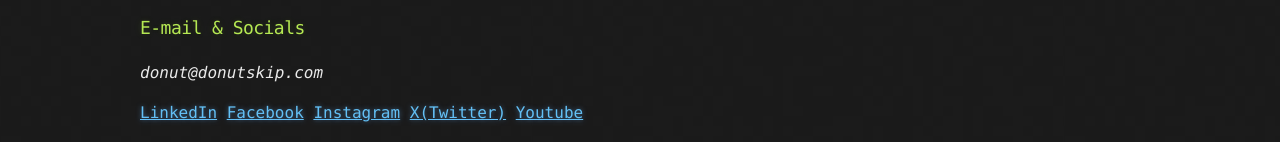
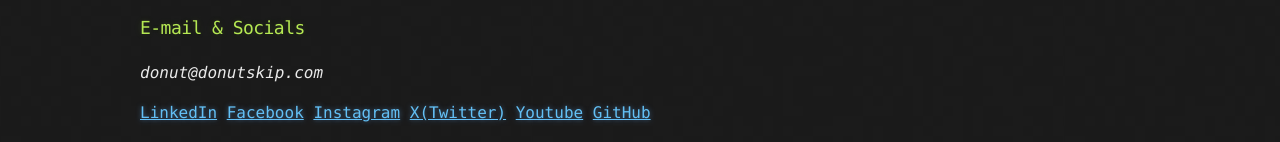
Before and after one commit to donutskip/donutskip_website2.0, a Jekyll site: the page built from index.md, in a window 1280 px wide. Shown: the part 1149-1291 px from the top of the page. Built offline with Jekyll 4.4.1, drawn with Linux system fonts in a browser that asks for light colours.

Commit message:
Update index.md

```diff
--- a/index.md
+++ b/index.md
@@ -43,3 +43,4 @@ _donut@donutskip.com_
 [Instagram](https://www.instagram.com/donutskip/)
 [X(Twitter)](https://x.com/donutxkip)
 [Youtube](https://www.youtube.com/@donutskip)
+[GitHub](https://github.com/donutskip)
```
